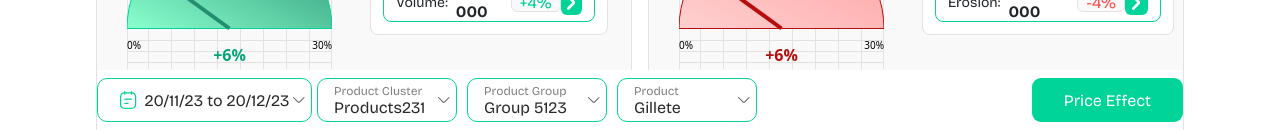
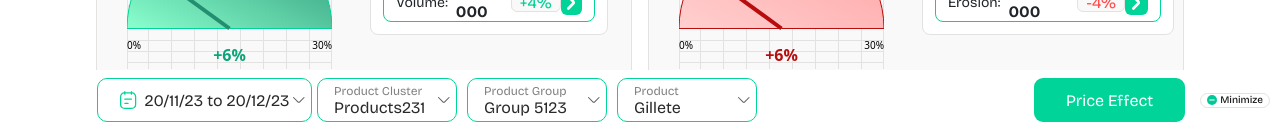
Before and after one commit to SiyanaKostova/figma-to-vue-layout, a Vue app: page / in a window 1280 px wide. Shown: the part 670-800 px from the top of the page. Built offline with nearby package versions, Linux system fonts and the light colour scheme.

Commit message:
Minimize implemented in Sticky Filters

```diff
--- a/src/components/StickyFilters.vue
+++ b/src/components/StickyFilters.vue
@@ -48,7 +48,13 @@
       </div>
     </div>
 
-    <button class="price-btn">Price Effect</button>
+    <div class="filters-right">
+      <button class="price-btn">Price Effect</button>
+      <button class="minimize-btn" @click.prevent>
+        <img src="../assets/icons/minimize.svg" alt="Minimize" />
+        <span class="minimize-text">Minimize</span>
+      </button>
+    </div>
   </div>
 </template>
 
@@ -66,12 +72,19 @@
   display: flex;
   justify-content: space-between;
   align-items: center;
-  margin: 10px 97px 0;
 }
 
 .filters-left {
   display: flex;
   gap: 5px;
+  margin-left: 97px;
+}
+
+.filters-right {
+  display: flex;
+  align-items: center;
+  gap: 15px;
+  margin-right: 10px;
 }
 
 .other-filters {
@@ -143,4 +156,27 @@
   color: var(--color-white);
   cursor: pointer;
 }
+
+.minimize-btn {
+  display: flex;
+  align-items: center;
+  gap: 3px;
+  height: 15px;
+  border: 1px solid #e3e2e0;
+  border-radius: 8px;
+  background-color: #ffffff;
+  cursor: pointer;
+  font: $font-10-regular;
+  color: var(--color-gray-900);
+  transition: background-color 0.2s ease;
+
+  &:hover {
+    background-color: #f5f5f5;
+  }
+
+  img {
+    width: 10px;
+    height: 10px;
+  }
+}
 </style>
```
Also changed, not shown: src/assets/icons/minimize.svg.
